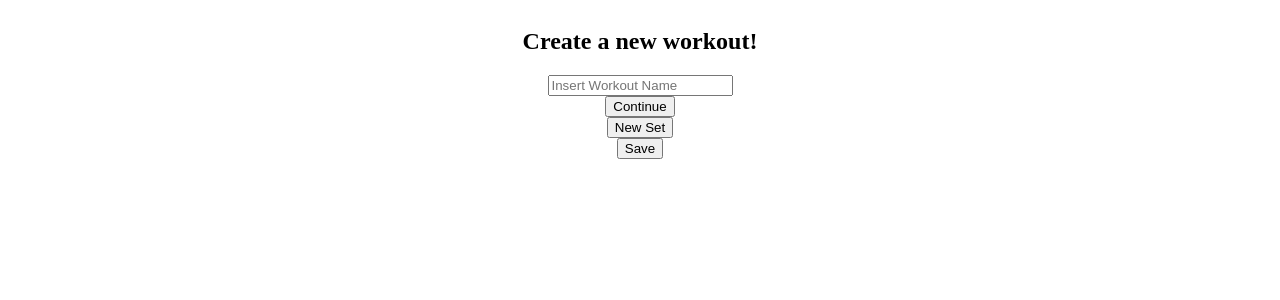
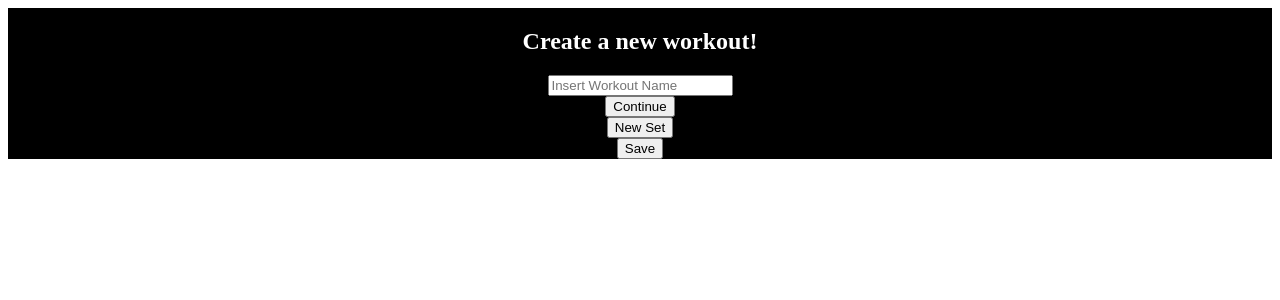
Before and after one commit to MarcosUgalde/Fullstack-project, a React (Vite) app in the folder front/: page /new-workout in a window 1280 px wide. Shown: the top 300 px of the page. Built offline with nearby package versions, Linux system fonts and the light colour scheme.

Commit message:
feat: save button after creating a new workout redirects to all workouts page

```diff
--- a/front/src/hooks/index.js
+++ b/front/src/hooks/index.js
@@ -1,2 +1,3 @@
 export { useUser } from "./useUser";
 export { useUrl } from "./useUrl";
+export { useLogin } from "./useLogin";
--- a/front/src/pages/Allworkouts/styles.jsx
+++ b/front/src/pages/Allworkouts/styles.jsx
@@ -5,12 +5,16 @@ const Body = styled.section`
     flex-direction: column;
     justify-content: center;
     align-items: center;
+    color: white;
+    background: linear-gradient(168deg, rgba(87,0,0,1) 0%, rgba(251,0,5,1) 62%, rgba(126,0,45,1) 100%);
+    font-color: white;
 `
 const Workouts = styled.section`
     display: flex;
     flex-direction: column;
     justify-content: center;
     align-items: center;
+    color: red;
 `
 
 export default {
--- a/front/src/pages/Createworkout/index.jsx
+++ b/front/src/pages/Createworkout/index.jsx
@@ -2,7 +2,8 @@ import Styled from './styles'
 import Set from '../../components/SetsCreation';
 import { useState } from 'react';
 import { useMutation } from 'react-query';
-import { workout } from '../../services'
+import { workout } from '../../services';
+import { Link } from 'wouter';
 
 function Createworkout() {
     const [sets, setSets] = useState([]);
@@ -40,7 +41,9 @@ function Createworkout() {
             })}
 
             <button onClick={handleNewSet}>New Set</button>
-            <button>Save</button>
+            <Link to='/workouts'>
+                <button>Save</button>
+            </Link>
         </Styled.Body>
     )
 }
--- a/front/src/pages/Createworkout/styles.jsx
+++ b/front/src/pages/Createworkout/styles.jsx
@@ -5,6 +5,8 @@ const Body = styled.section`
     flex-direction: column;
     justify-content: center;
     align-items: center;
+    color: white;
+    background-color: black;
 `
 const Form = styled.section`
     display: flex;
```
